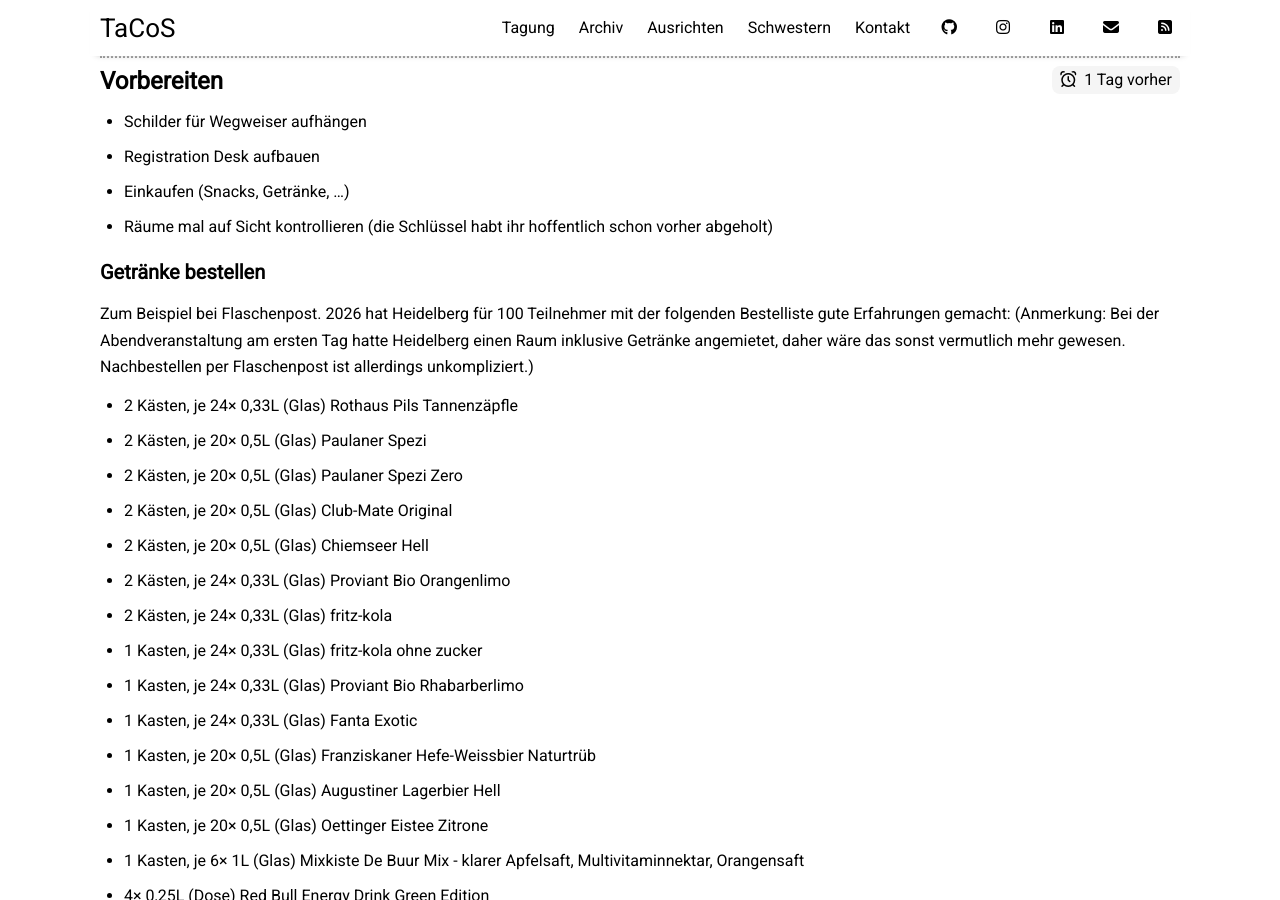
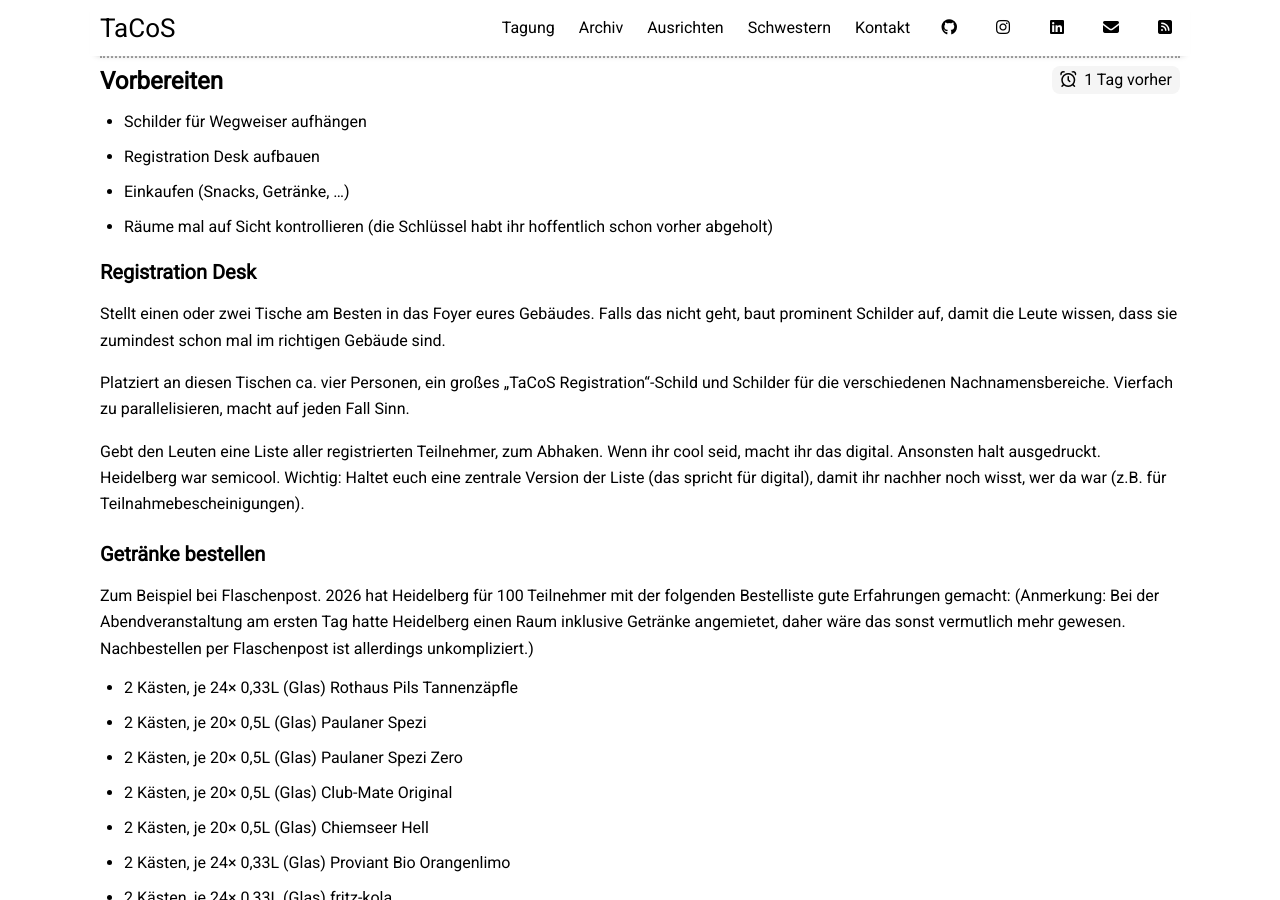
Before and after one commit to tacosConference/linguistik.computer, a Jekyll site: the page built from pages/host.md, in a window 1280 px wide and 900 px high, scrolled down 9728 px. Built offline with Jekyll 4.4.1, drawn with Linux system fonts in a browser that asks for light colours; some of the changed text lies outside the part shown.

Commit message:
Add infos on registration desks

```diff
--- a/pages/host.md
+++ b/pages/host.md
@@ -326,6 +326,14 @@
 - Einkaufen (Snacks, Getränke, ...)
 - Räume mal auf Sicht kontrollieren (die Schlüssel habt ihr hoffentlich schon vorher abgeholt)
 
+### Registration Desk
+
+Stellt einen oder zwei Tische am Besten in das Foyer eures Gebäudes. Falls das nicht geht, baut prominent Schilder auf, damit die Leute wissen, dass sie zumindest schon mal im richtigen Gebäude sind.
+
+Platziert an diesen Tischen ca. vier Personen, ein großes „TaCoS Registration“-Schild und Schilder für die verschiedenen Nachnamensbereiche. Vierfach zu parallelisieren, macht auf jeden Fall Sinn.
+
+Gebt den Leuten eine Liste aller registrierten Teilnehmer, zum Abhaken. Wenn ihr cool seid, macht ihr das digital. Ansonsten halt ausgedruckt. Heidelberg war semicool. Wichtig: Haltet euch eine zentrale Version der Liste (das spricht für digital), damit ihr nachher noch wisst, wer da war (z.B. für Teilnahmebescheinigungen).
+
 ### Getränke bestellen
 
 Zum Beispiel bei Flaschenpost. 2026 hat Heidelberg für 100 Teilnehmer mit der folgenden Bestelliste gute Erfahrungen gemacht:
@@ -369,6 +377,10 @@
 
 Ausnahme ist der erste Tag - an diesem sollte man am Besten tatsächlich einen Überblick über alles Wichtige für die Konferenz vorbereitet haben, z.B. Kommunikationsplattformen (WhatsApp-Gruppe o.ä.), Infos zur Mensa und ähnliches.
 
+### Late Registration Desk
+
+Es werden Leute zu spät kommen oder erst am zweiten Tag, daher braucht ihr einen Late Registration Desk. Sollte eure Konferenz in der Nähe des Foyers sein, könnt ihr natürlich den Desk einfach so lassen. Ansonsten könntet ihr z.B. im Tagungsbüro (sofern das in der Nähe der Tagungsräume ist) einen Late Registration Desk einrichten, und die Leute da hin schicken.
+
 ### Folien einsammeln
 
 Generell finden es viele Teilnehmende gut, die Slides aus den Talks am Ende zu bekommen. Dazu solltet ihr *am besten schon während der Konferenz* euch einen Kanal überlegen, über den ihr die Folien verteilt, und dann spätestens direkt nach der Konferenz die Speaker darum bitten, euch die Folien zur Verfügung zu stellen.
```
